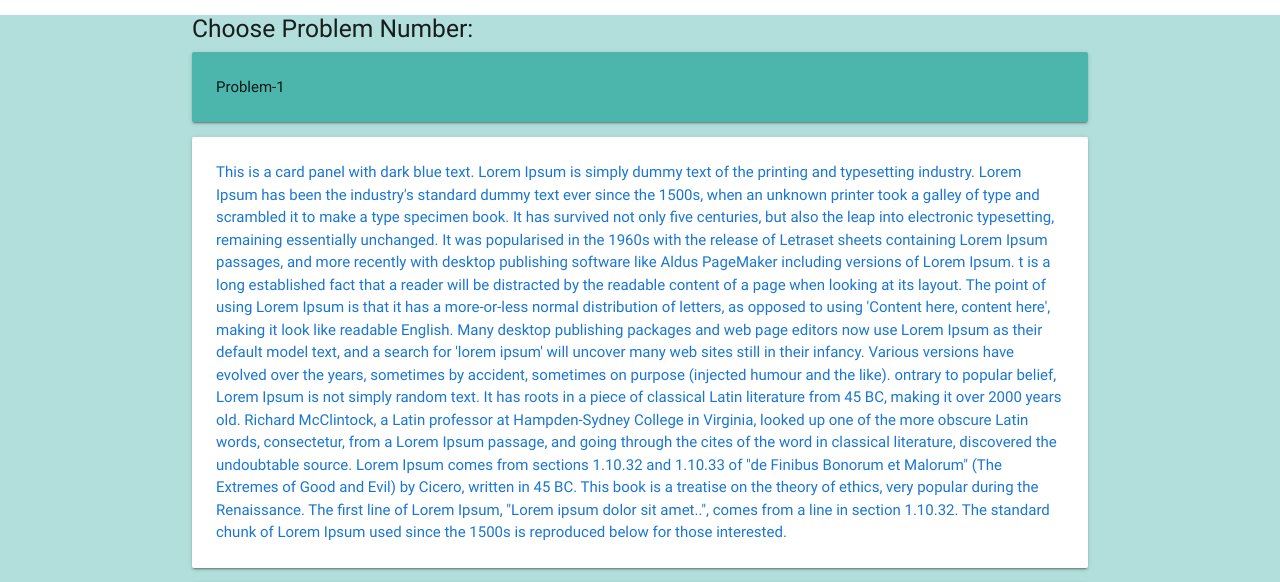
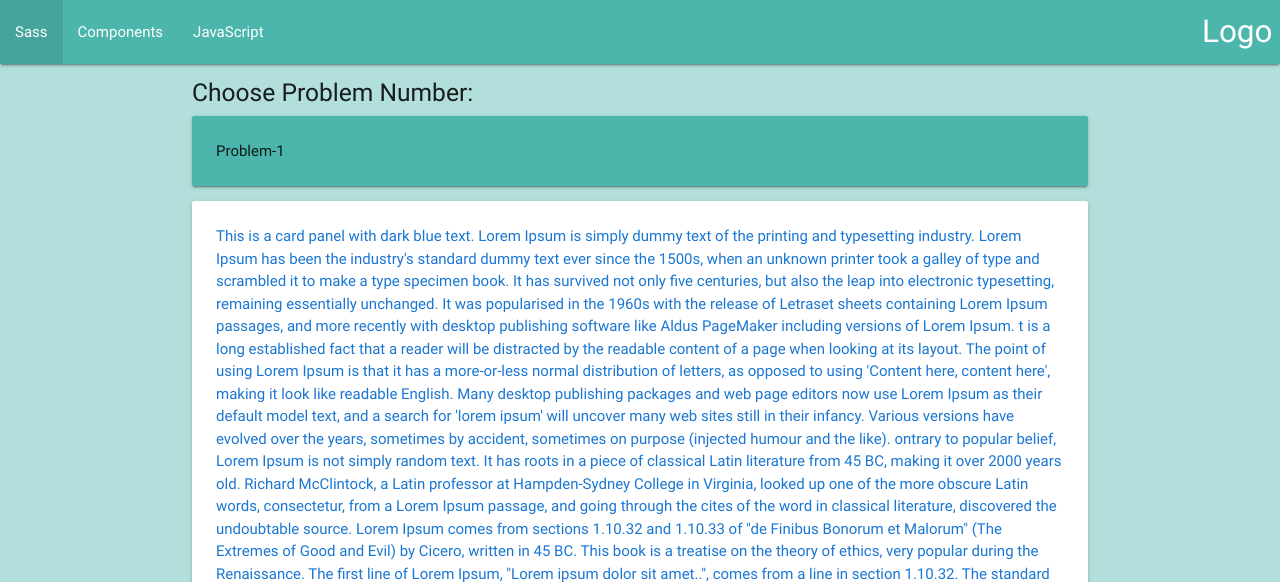
Before and after one commit to Pk13055/effective-giggle, a Python web app: template Templates/comments.html in a window 1280 px wide. Shown: the top 582 px of the page. Run offline with Jinja, Linux system fonts and the light colour scheme; the template is opened without the code that fills it, so the values that code supplies are empty; some libraries are stand-ins or nearby versions.

Commit message:
dropdown

```diff
--- a/Templates/comments.html
+++ b/Templates/comments.html
@@ -18,7 +18,18 @@
 <body>
 	<main class="teal lighten-4">
 		<!-- <div style="width:70% align:center"> -->
-		<div class="container " >
+		<nav>
+      <div class="nav-wrapper teal lighten-2">
+        <a href="#" class="teal lighten-2 brand-logo right">Logo</a>
+       <ul id="nav-mobile" class="left hide-on-med-and-down">
+          <li><a href="sass.html">Sass</a></li>
+          <li><a href="badges.html">Components</a></li>
+          <li><a href="collapsible.html">JavaScript</a></li>
+       </ul>
+      </div>
+    </nav>
+
+    <div class="container " >
       <div class="input-field ">
          <h5>Choose Problem Number:</h5>
           <!-- <label>Materialize Select</label> -->
```
